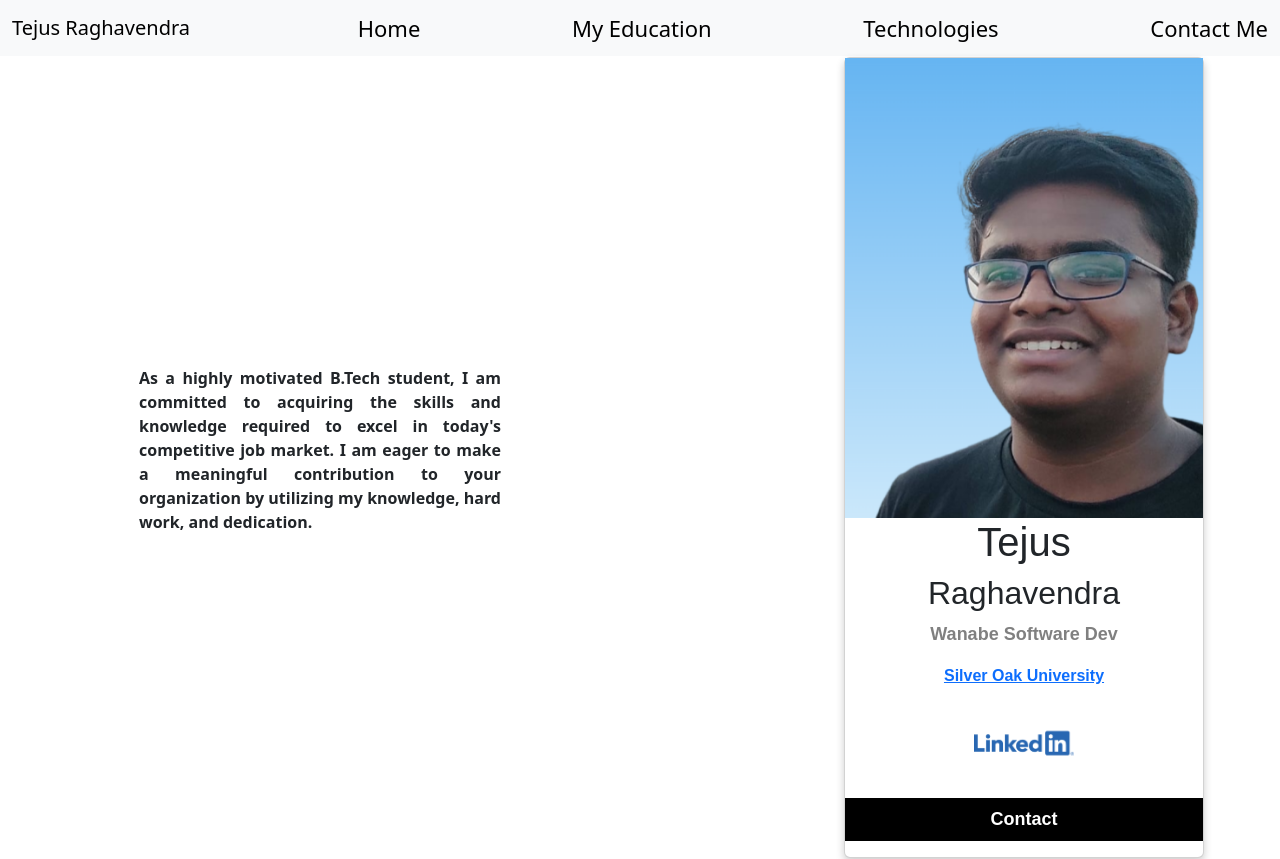
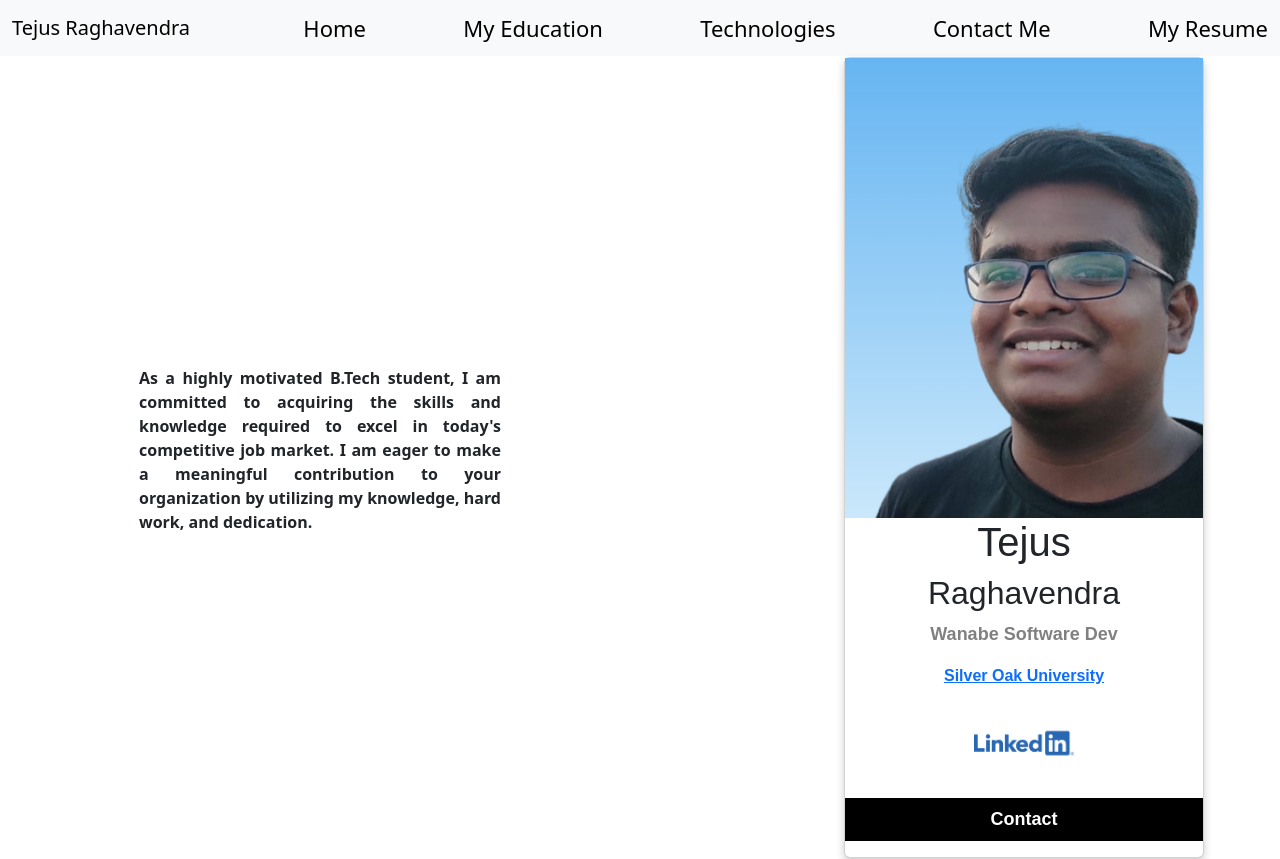
Before and after one commit to Nebula-2003/tejus_portfolio_flask, a Flask app: page / in a window 1280 px wide. Run offline with Flask 3, Linux system fonts and the light colour scheme; lists and menus that the app fills with data are empty.

Commit message:
Add files via upload

```diff
--- a/templates/aboutme.html
+++ b/templates/aboutme.html
@@ -6,7 +6,9 @@
             <th style="width: 10%"></th>
             <th style="width: 30%">
                 <p style="text-align:justify;padding:10px;font-size: 16px">
-                    As a highly motivated B.Tech student, I am committed to acquiring the skills and knowledge required to excel in today's competitive job market. I am eager to make a meaningful contribution to your organization by utilizing my knowledge, hard work, and dedication.</p>
+                    As a highly motivated B.Tech student, I am committed to acquiring the skills and knowledge required to excel in today's competitive job market. I am eager to make a meaningful contribution to your organization by utilizing my knowledge, hard work, and dedication.
+
+                </p>
             </th>
 
             <th style="width: 20%"></th>
--- a/templates/index.html
+++ b/templates/index.html
@@ -57,6 +57,7 @@
     <a class="item" href="/edu">My Education</a>
     <a class="item" href="/tech">Technologies</a>
     <a class="item" href="/contact">Contact Me</a>
+    <a class="item" href="../static/tejus_r_%20Resume_%20(3).pdf">My Resume</a>
   </div>
 </nav>
 {% block education %}{% endblock %}
```
Also changed, not shown: 1 other file.
